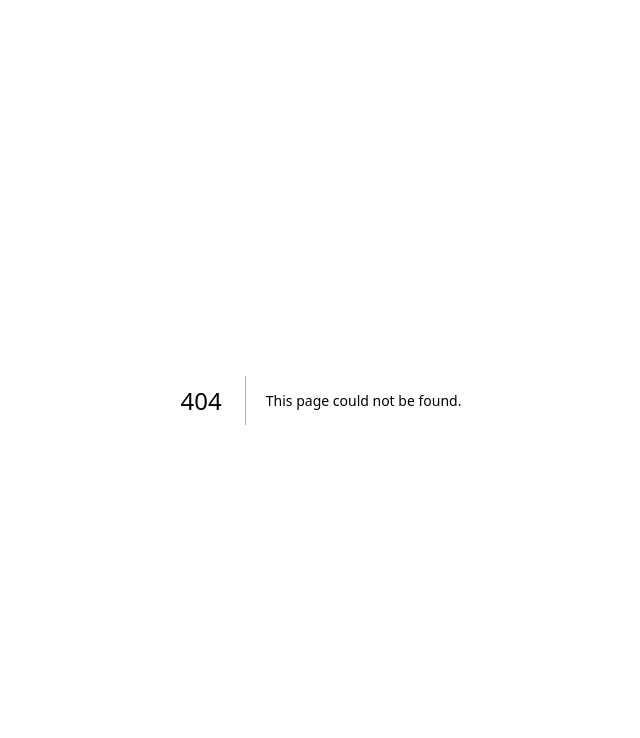
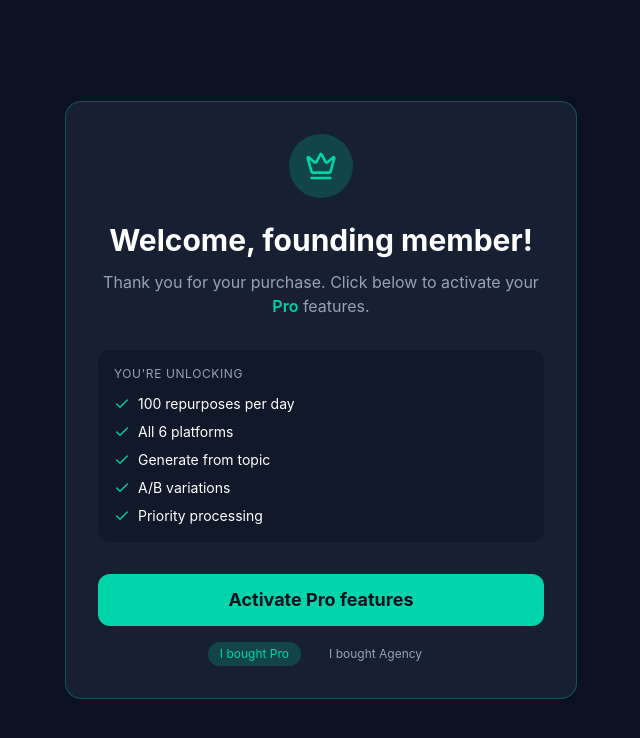
Before and after one commit to justflowai/launchstack-repurpose, a Next.js app: page /pro-welcome in a window 1280 px wide. Before the commit this address had no page. Shown: the top 738 px of the page, without its empty margins (319-959 px from the left). Built offline with nearby package versions, Linux system fonts and the light colour scheme.

Commit message:
feat: add Pro welcome/activation page

```diff
--- /dev/null
+++ b/src/app/pro-welcome/page.tsx
@@ -0,0 +1,127 @@
+"use client"
+
+import { useState, useEffect } from "react"
+import { Check, Zap, ArrowRight, Crown } from "lucide-react"
+import { activatePro, getProStatus, type PlanType } from "@/lib/pro"
+
+export default function ProWelcome() {
+  const [activated, setActivated] = useState(false)
+  const [plan, setPlan] = useState<"pro" | "agency">("pro")
+
+  useEffect(() => {
+    const params = new URLSearchParams(window.location.search)
+    const planParam = params.get("plan")
+    if (planParam === "agency") setPlan("agency")
+    if (getProStatus()) setActivated(true)
+  }, [])
+
+  const handleActivate = () => {
+    activatePro(plan as PlanType)
+    setActivated(true)
+  }
+
+  const proFeatures = [
+    "100 repurposes per day",
+    "All 6 platforms",
+    "Generate from topic",
+    "A/B variations",
+    "Priority processing",
+  ]
+
+  const agencyFeatures = [
+    "500 repurposes per day",
+    "5 brand profiles",
+    "API access",
+    "Custom tone settings",
+    "Priority support",
+  ]
+
+  const features = plan === "agency" ? agencyFeatures : proFeatures
+
+  return (
+    <div className="min-h-screen bg-brand-dark flex items-center justify-center px-4">
+      <div className="max-w-lg w-full">
+        {!activated ? (
+          <div className="bg-brand-slate border border-brand-teal/30 rounded-2xl p-8 text-center">
+            <div className="w-16 h-16 bg-brand-teal/20 rounded-full flex items-center justify-center mx-auto mb-6">
+              <Crown className="w-8 h-8 text-brand-teal" />
+            </div>
+            <h1 className="text-3xl font-bold text-white mb-3">
+              Welcome, founding member!
+            </h1>
+            <p className="text-brand-gray mb-8">
+              Thank you for your purchase. Click below to activate your{" "}
+              <span className="text-brand-teal font-semibold">
+                {plan === "agency" ? "Agency" : "Pro"}
+              </span>{" "}
+              features.
+            </p>
+
+            <div className="bg-brand-dark/50 rounded-xl p-4 mb-8 text-left">
+              <p className="text-xs text-brand-gray uppercase tracking-wider mb-3">
+                You&apos;re unlocking
+              </p>
+              <ul className="space-y-2">
+                {features.map((f) => (
+                  <li key={f} className="flex items-center gap-2 text-sm text-white">
+                    <Check className="w-4 h-4 text-brand-teal shrink-0" />
+                    {f}
+                  </li>
+                ))}
+              </ul>
+            </div>
+
+            <button
+              onClick={handleActivate}
+              className="w-full bg-brand-teal text-brand-dark font-bold py-3 px-6 rounded-xl hover:bg-brand-teal/90 transition-colors text-lg"
+            >
+              Activate {plan === "agency" ? "Agency" : "Pro"} features
+            </button>
+
+            <div className="mt-4 flex gap-4 justify-center">
+              <button
+                onClick={() => setPlan("pro")}
+                className={`text-xs px-3 py-1 rounded-full transition-colors ${
+                  plan === "pro"
+                    ? "bg-brand-teal/20 text-brand-teal"
+                    : "text-brand-gray hover:text-white"
+                }`}
+              >
+                I bought Pro
+              </button>
+              <button
+                onClick={() => setPlan("agency")}
+                className={`text-xs px-3 py-1 rounded-full transition-colors ${
+                  plan === "agency"
+                    ? "bg-brand-teal/20 text-brand-teal"
+                    : "text-brand-gray hover:text-white"
+                }`}
+              >
+                I bought Agency
+              </button>
+            </div>
+          </div>
+        ) : (
+          <div className="bg-brand-slate border border-brand-teal/30 rounded-2xl p-8 text-center">
+            <div className="w-16 h-16 bg-brand-teal/20 rounded-full flex items-center justify-center mx-auto mb-6">
+              <Check className="w-8 h-8 text-brand-teal" />
+            </div>
+            <h1 className="text-3xl font-bold text-white mb-3">
+              You&apos;re all set!
+            </h1>
+            <p className="text-brand-gray mb-8">
+              Your {plan === "agency" ? "Agency" : "Pro"} features are now
+              active. Your founding member rate is locked forever.
+            </p>
+            <a
+              href="/dashboard"
+              className="inline-flex items-center gap-2 bg-brand-teal text-brand-dark font-bold py-3 px-6 rounded-xl hover:bg-brand-teal/90 transition-colors text-lg"
+            >
+              Go to dashboard <ArrowRight className="w-5 h-5" />
+            </a>
+          </div>
+        )}
+      </div>
+    </div>
+  )
+}
```
